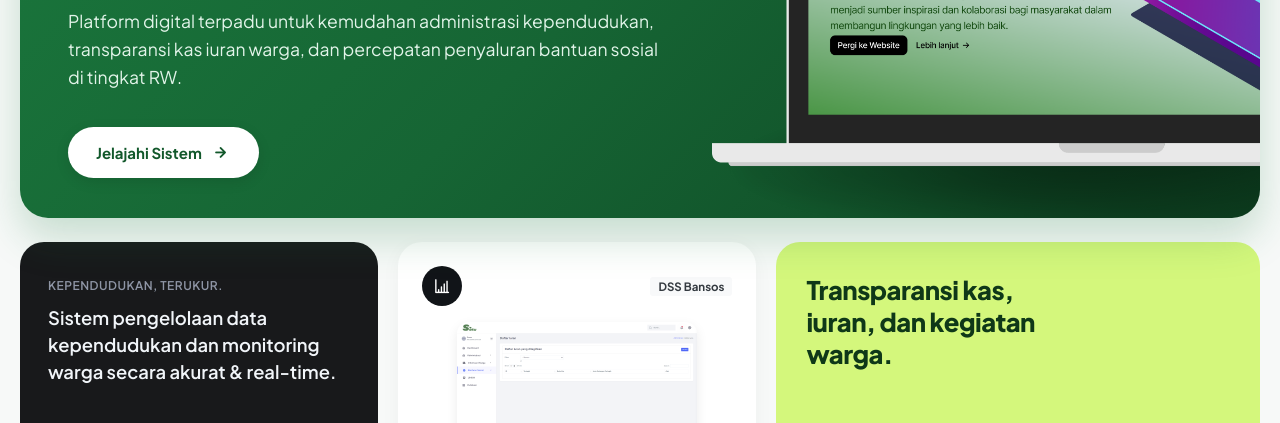
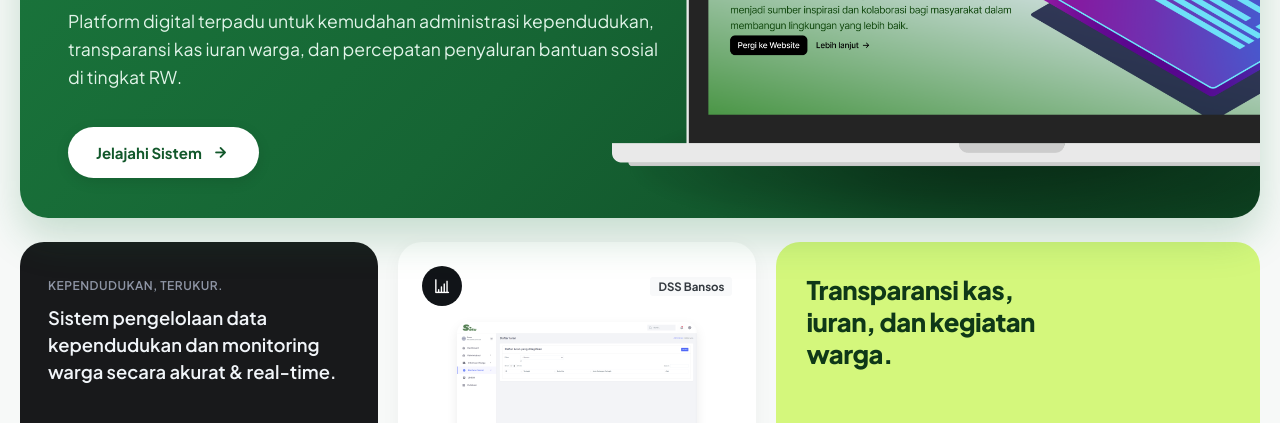
Before and after one commit to mochwildaniazizi-cloud/rwis-png-main, a plain HTML site: page index.html in a window 1280 px wide. Shown: the part 424-847 px from the top of the page. Drawn offline with Linux system fonts and the light colour scheme.

Commit message:
geser img

```diff
--- a/index.html
+++ b/index.html
@@ -256,7 +256,7 @@
 
         .hero-main-img {
             position: absolute;
-            right: -300px;
+            right: -200px;
             /* Bisa digeser bebas menjorok keluar */
             bottom: -100px;
             /* Bisa digeser bebas ke bawah */
```
